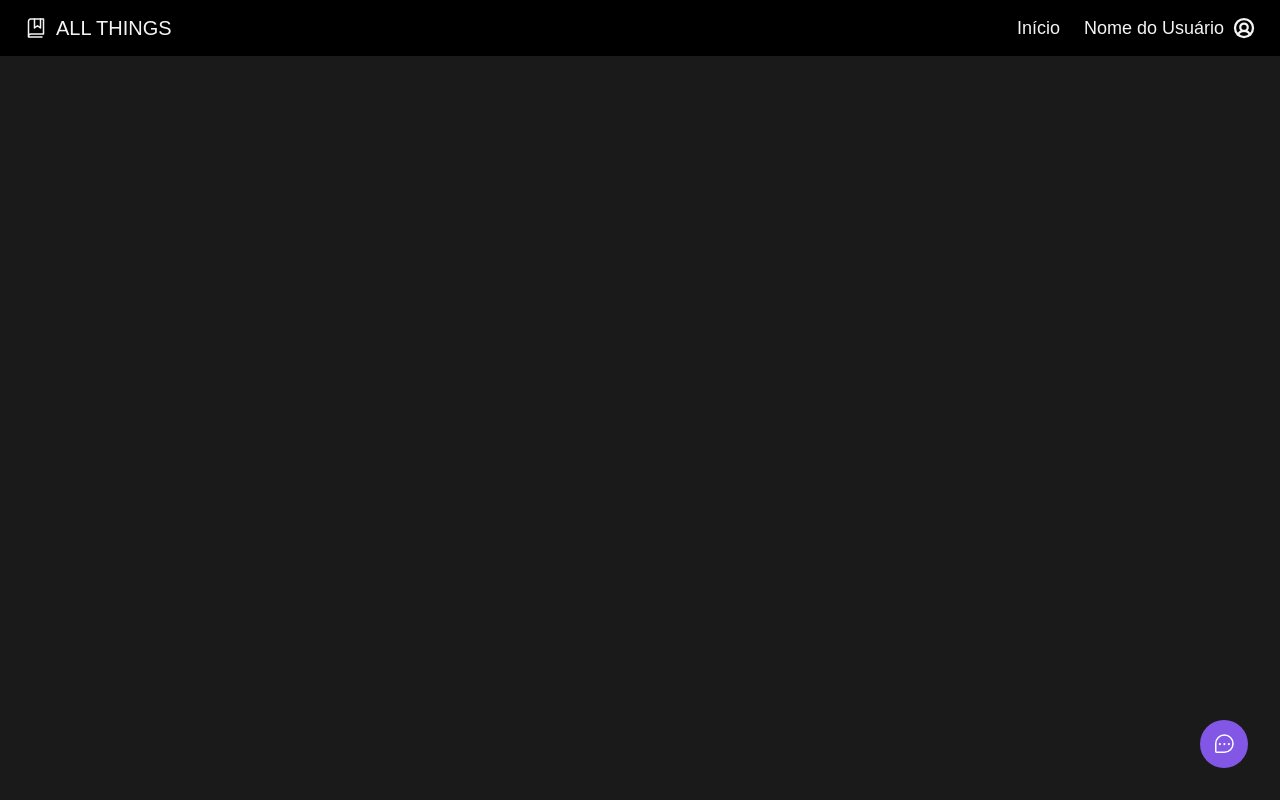
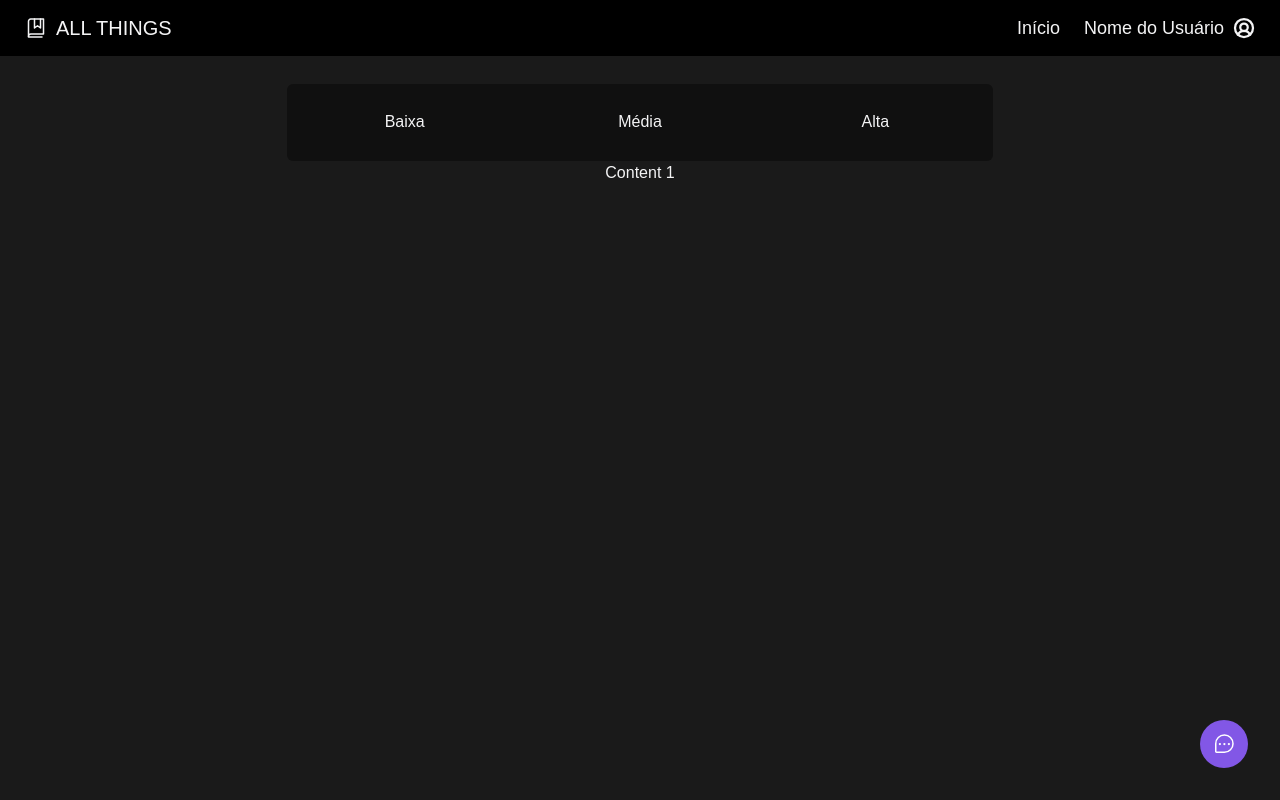
Before and after one commit to davi-souza2001/allThings, a React (Vite) app: page / in a window 1280 px wide. Built offline with nearby package versions, Linux system fonts and the light colour scheme.

Commit message:
add tab to home page

```diff
--- a/src/page/Home.tsx
+++ b/src/page/Home.tsx
@@ -1,12 +1,27 @@
 import { Header } from "../components/Header";
 import { Widget } from "../components/Widget";
 
+import { Tab } from '@headlessui/react'
 
 export function Home() {
     return (
         <div className="h-screen w-scree">
             <Header />
             <Widget />
+            <div className="w-full h-[80vh] flex items-center justify-start flex-col">
+                <Tab.Group>
+                    <Tab.List className="bg-[#101010] w-[706px] h-[12%] flex items-center justify-center mt-7 rounded-md">
+                        <Tab className="w-full h-full rounded-md">Baixa</Tab>
+                        <Tab className="w-full h-full rounded-md">Média</Tab>
+                        <Tab className="w-full h-full rounded-md">Alta</Tab>
+                    </Tab.List>
+                    <Tab.Panels>
+                        <Tab.Panel>Content 1</Tab.Panel>
+                        <Tab.Panel>Content 2</Tab.Panel>
+                        <Tab.Panel>Content 3</Tab.Panel>
+                    </Tab.Panels>
+                </Tab.Group>
+            </div>
         </div>
     )
 }
--- a/src/page/Register.tsx
+++ b/src/page/Register.tsx
@@ -8,7 +8,7 @@ export function Register(){
 
     return(
         <div className="flex justify-center items-center h-screen">
-            <div className="flex flex-col align-middle items-center h-auto w-[350px] py-5 bg-[#2D2D2D] rounded-xl md:w-[500px]">
+            <div className="flex flex-col align-middle items-center h-96 w-[350px] py-5 bg-[#2D2D2D] rounded-xl md:w-[500px]">
                 <div className="flex justify-center items-center text-3xl mb-6 w-full">
                     <UserCirclePlus className="w-8 h-8 mr-2" />
                     <h1>Cadastro</h1>
```
